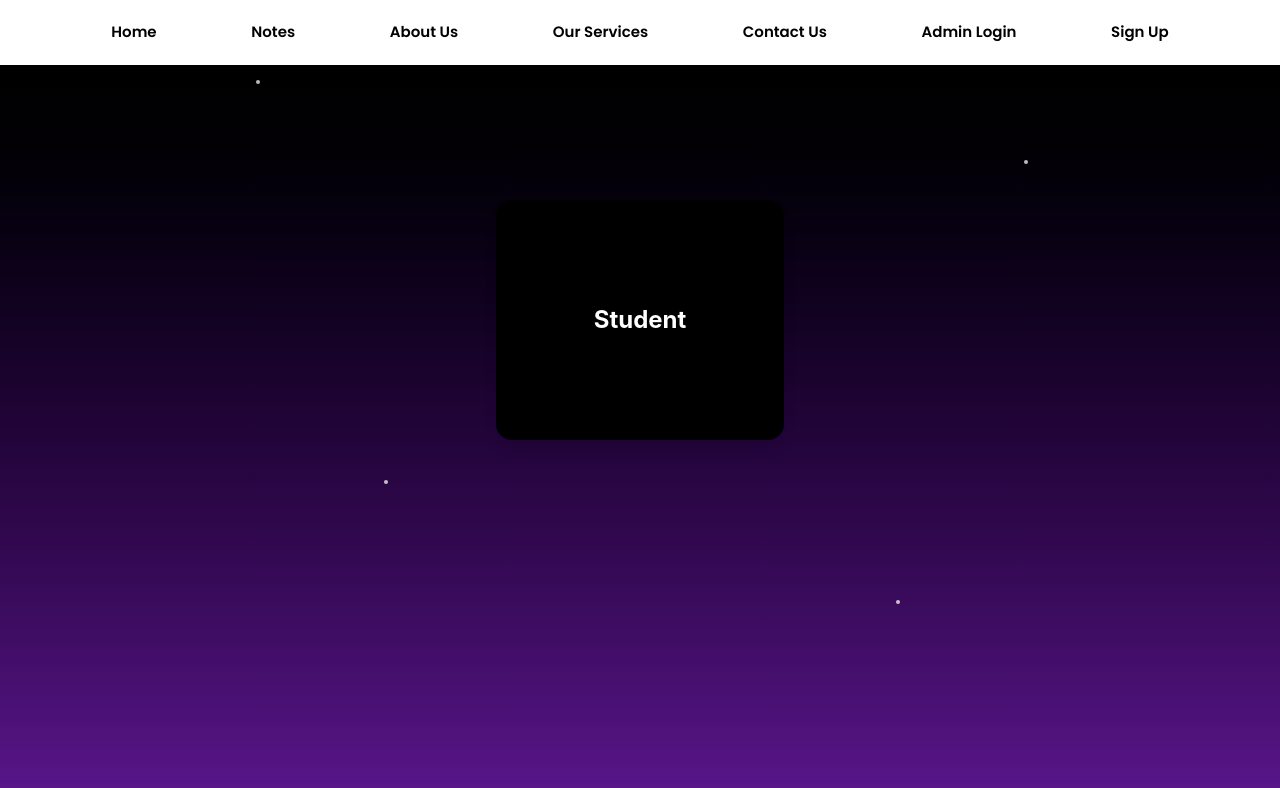
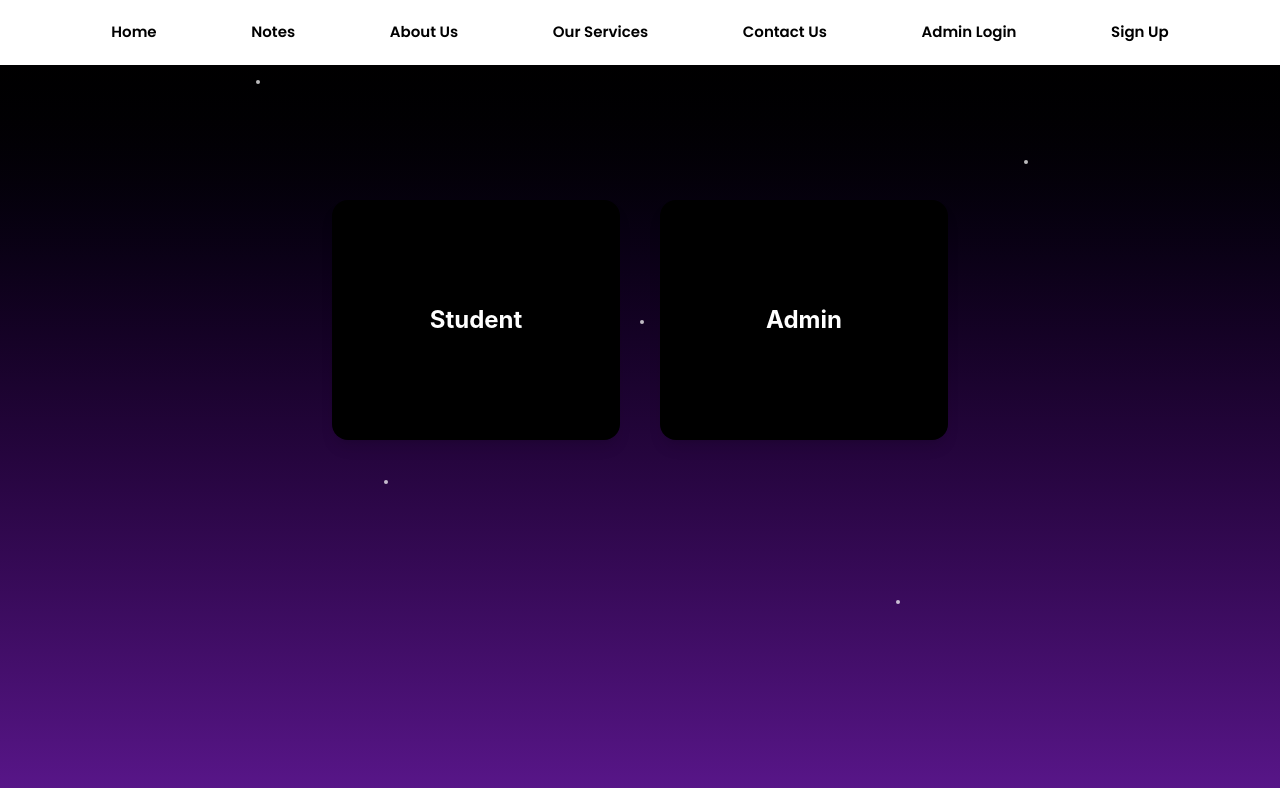
Before and after one commit to ANSHUMANMOREY7/Notes-Store, a React (Vite) app in the folder client/: page /Path in a window 1280 px wide. Shown: the top 788 px of the page. Built offline with nearby package versions, Linux system fonts and the light colour scheme.

Commit message:
add admin role selection card

```diff
--- a/client/src/pages/Portals/Path.jsx
+++ b/client/src/pages/Portals/Path.jsx
@@ -23,7 +23,9 @@ const Path = () => {
   <div className="bg-black text-white w-72 h-60 rounded-2xl flex items-center justify-center text-2xl font-bold shadow-lg">
     Student
   </div>
-
+<div className="bg-black text-white w-72 h-60 rounded-2xl flex items-center justify-center text-2xl font-bold shadow-lg">
+    Admin
+  </div>
 </div>
 </div>
 
```
